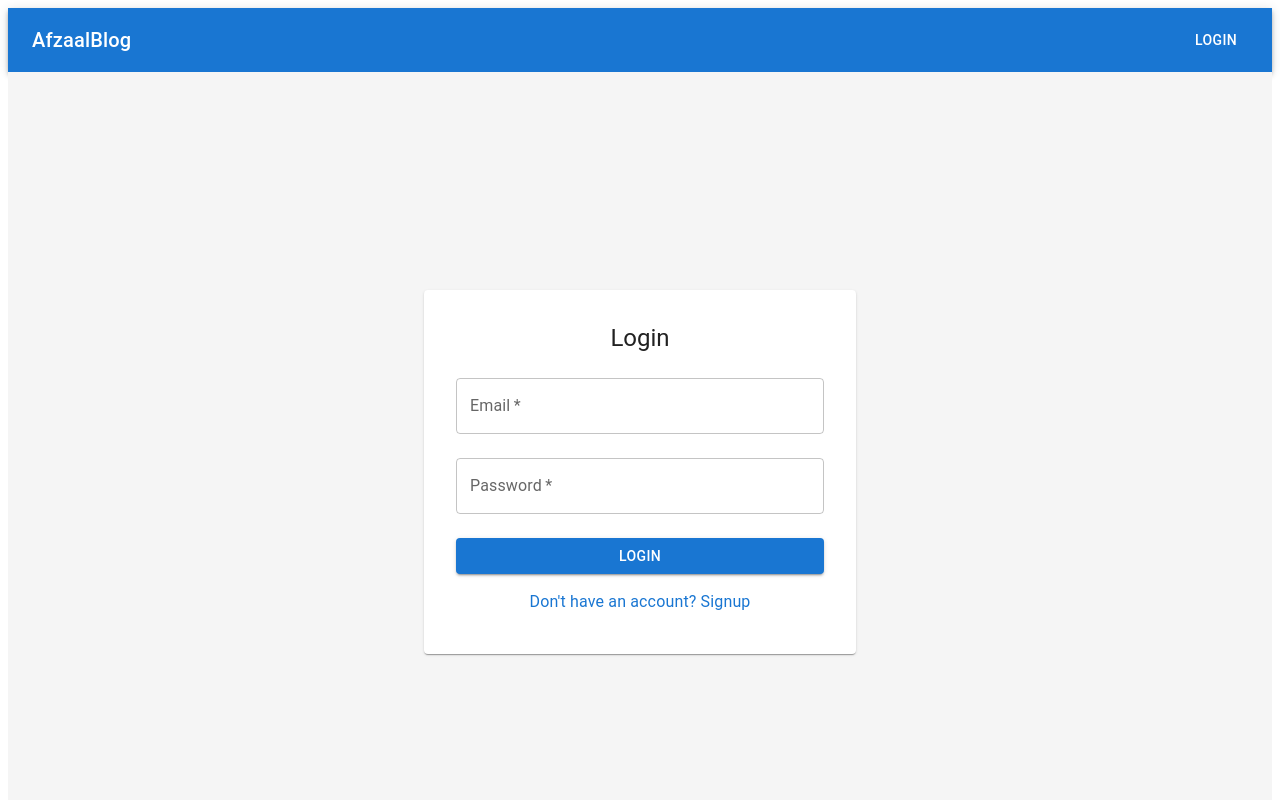
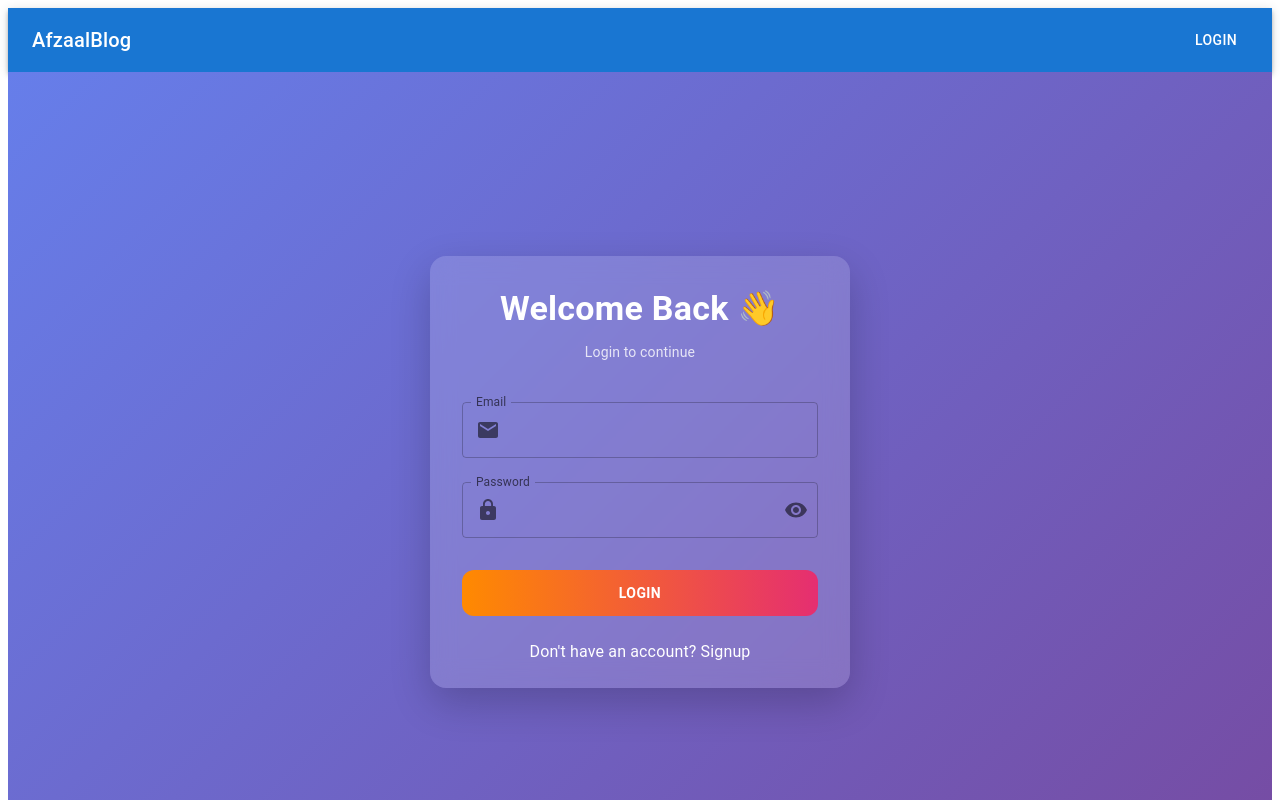
Before and after one commit to Afzaal162/afzaalblog, a React (Create React App) app in the folder frontend/: page /login in a window 1280 px wide. Shown: the top 800 px of the page. Built offline with nearby package versions, Linux system fonts and the light colour scheme.

Commit message:
Update Auth.jsx

```diff
--- a/frontend/src/pages/Auth.jsx
+++ b/frontend/src/pages/Auth.jsx
@@ -6,13 +6,24 @@ import {
   TextField,
   Button,
   Typography,
+  InputAdornment,
+  IconButton,
+  Fade,
 } from "@mui/material";
+import {
+  Email,
+  Lock,
+  Person,
+  Visibility,
+  VisibilityOff,
+} from "@mui/icons-material";
 import axios from "axios";
 import { useNavigate } from "react-router-dom";
 import { AuthContext } from "../context/AuthContext";
 
 const Auth = () => {
   const [isLogin, setIsLogin] = useState(true);
+  const [showPassword, setShowPassword] = useState(false);
   const [name, setName] = useState("");
   const [email, setEmail] = useState("");
   const [password, setPassword] = useState("");
@@ -20,7 +31,6 @@ const Auth = () => {
 
   const navigate = useNavigate();
   const { login } = useContext(AuthContext);
-
   const API_URL = process.env.REACT_APP_API_URL;
 
   const handleSubmit = async (e) => {
@@ -28,36 +38,27 @@ const Auth = () => {
     setMessage("");
 
     try {
-      let res;
-
       if (isLogin) {
-        // ✅ LOGIN
-        res = await axios.post(
+        const res = await axios.post(
           `${API_URL}/api/auth/login`,
           { email, password }
         );
-
         login(res.data.token);
         navigate("/");
       } else {
-        // ✅ SIGNUP
         await axios.post(
           `${API_URL}/api/auth/signup`,
           { name, email, password }
         );
-
         setIsLogin(true);
         setMessage("Signup successful. Please login.");
       }
 
-      // Clear fields
       setName("");
       setEmail("");
       setPassword("");
     } catch (err) {
-      setMessage(
-        err.response?.data?.message || "Something went wrong"
-      );
+      setMessage(err.response?.data?.message || "Something went wrong");
     }
   };
 
@@ -67,61 +68,137 @@ const Auth = () => {
       display="flex"
       alignItems="center"
       justifyContent="center"
-      px={2}
-      bgcolor="#f5f5f5"
+      sx={{
+        background:
+          "linear-gradient(135deg, #667eea 0%, #764ba2 100%)",
+      }}
     >
-      <Card sx={{ width: "100%", maxWidth: 400, p: 2 }}>
-        <CardContent>
-          <Typography variant="h5" textAlign="center" gutterBottom>
-            {isLogin ? "Login" : "Signup"}
+      <Fade in timeout={600}>
+        <Card
+          sx={{
+            width: "100%",
+            maxWidth: 420,
+            backdropFilter: "blur(12px)",
+            background: "rgba(255, 255, 255, 0.15)",
+            borderRadius: 4,
+            boxShadow: "0 15px 40px rgba(0,0,0,0.2)",
+          }}
+        >
+          <CardContent sx={{ p: 4 }}>
+            <Typography
+              variant="h4"
+              textAlign="center"
+              fontWeight="bold"
+              color="white"
+              gutterBottom
+            >
+              {isLogin ? "Welcome Back 👋" : "Create Account 🚀"}
+            </Typography>
+
+            <Typography
+              variant="body2"
+              textAlign="center"
+              color="rgba(255,255,255,0.8)"
+              mb={3}
+            >
+              {isLogin
+                ? "Login to continue"
+                : "Signup to get started"}
             </Typography>
 
             <form onSubmit={handleSubmit}>
               {!isLogin && (
                 <TextField
-                label="Name"
                   fullWidth
+                  label="Full Name"
                   margin="normal"
                   value={name}
                   onChange={(e) => setName(e.target.value)}
-                required
+                  InputProps={{
+                    startAdornment: (
+                      <InputAdornment position="start">
+                        <Person />
+                      </InputAdornment>
+                    ),
+                  }}
                 />
               )}
 
               <TextField
+                fullWidth
                 label="Email"
-              type="email"
-              fullWidth
                 margin="normal"
                 value={email}
                 onChange={(e) => setEmail(e.target.value)}
-              required
+                InputProps={{
+                  startAdornment: (
+                    <InputAdornment position="start">
+                      <Email />
+                    </InputAdornment>
+                  ),
+                }}
               />
 
               <TextField
+                fullWidth
                 label="Password"
-              type="password"
-              fullWidth
+                type={showPassword ? "text" : "password"}
                 margin="normal"
                 value={password}
                 onChange={(e) => setPassword(e.target.value)}
-              required
+                InputProps={{
+                  startAdornment: (
+                    <InputAdornment position="start">
+                      <Lock />
+                    </InputAdornment>
+                  ),
+                  endAdornment: (
+                    <InputAdornment position="end">
+                      <IconButton
+                        onClick={() =>
+                          setShowPassword(!showPassword)
+                        }
+                        edge="end"
+                      >
+                        {showPassword ? (
+                          <VisibilityOff />
+                        ) : (
+                          <Visibility />
+                        )}
+                      </IconButton>
+                    </InputAdornment>
+                  ),
+                }}
               />
 
               <Button
-              variant="contained"
                 type="submit"
                 fullWidth
-              sx={{ mt: 2 }}
+                sx={{
+                  mt: 3,
+                  py: 1.3,
+                  fontWeight: "bold",
+                  borderRadius: 3,
+                  background:
+                    "linear-gradient(90deg, #ff8a00, #e52e71)",
+                  color: "#fff",
+                  transition: "0.3s",
+                  "&:hover": {
+                    transform: "translateY(-2px)",
+                    boxShadow:
+                      "0 10px 25px rgba(0,0,0,0.3)",
+                  },
+                }}
               >
                 {isLogin ? "Login" : "Signup"}
               </Button>
             </form>
 
             <Typography
-            mt={2}
+              mt={3}
               textAlign="center"
-            sx={{ cursor: "pointer", color: "primary.main" }}
+              color="white"
+              sx={{ cursor: "pointer" }}
               onClick={() => {
                 setIsLogin(!isLogin);
                 setMessage("");
@@ -136,13 +213,18 @@ const Auth = () => {
               <Typography
                 mt={2}
                 textAlign="center"
-              color={message.includes("successful") ? "green" : "red"}
+                color={
+                  message.includes("successful")
+                    ? "#00ff99"
+                    : "#ffcccc"
+                }
               >
                 {message}
               </Typography>
             )}
           </CardContent>
         </Card>
+      </Fade>
     </Box>
   );
 };
```
Lines whose indentation alone changed are shown as unchanged.
